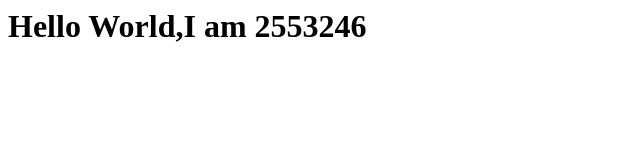
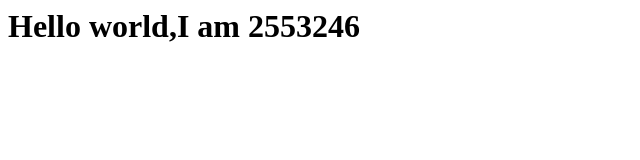
Before and after one commit to MaryamJacob/lab1, a plain HTML site: page index.html in a window 1280 px wide. Shown: the whole page, without its empty margins (0-640 px from the left). Drawn offline with Linux system fonts and the light colour scheme.

```diff
--- a/index.html
+++ b/index.html
@@ -1,6 +1,6 @@
 <html>
   <head><title>About Me</title></head>
   <body>
-    <h1>Hello World,I am 2553246</h1>
+    <h1>Hello world,I am 2553246</h1>
   </body>
 </html>
```
